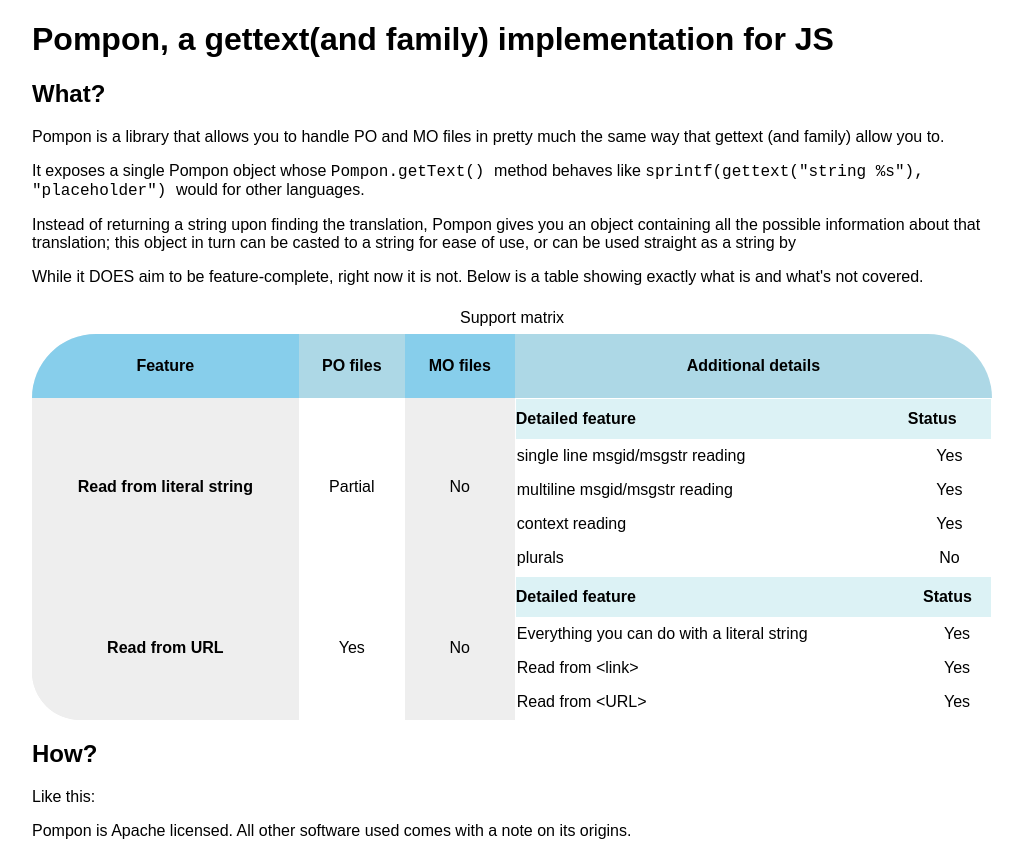
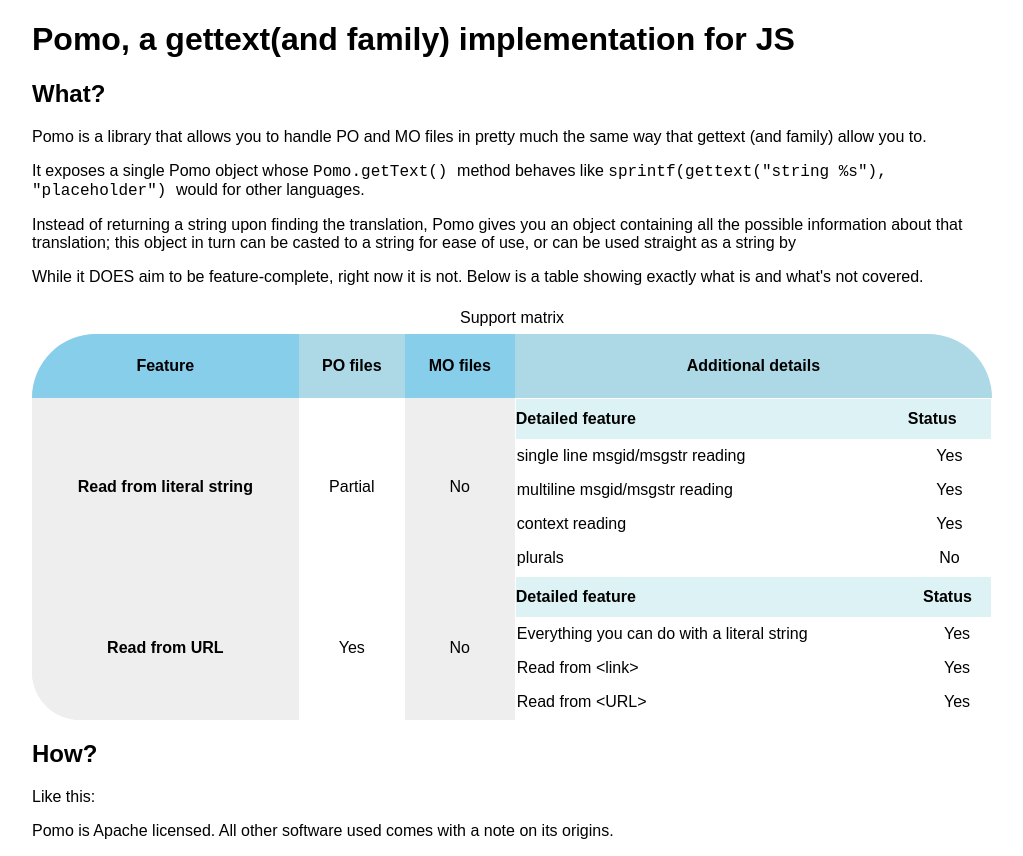
Before and after one commit to cfv1984/Pomo, a plain HTML site: page index.html in a window 1280 px wide. Shown: the whole page, without its empty margins (128-1151 px from the left). Drawn offline with Linux system fonts and the light colour scheme; no server answers; a script that the page names is missing.

Commit message:
updated index.html to reflect name change

```diff
--- a/index.html
+++ b/index.html
@@ -3,7 +3,7 @@
   <head>
     <link type="text/x-gettext-translation" href="po/es-ES.po" id="external-po" />
     <meta charset="UTF-8"/>
-    <title>Pompon, a gettext(and family) implementation for JS</title>
+    <title>Pomo, a gettext(and family) implementation for JS</title>
     <style>
       /*! normalize.css v1.1.0 | MIT License | git.io/normalize */
       article, aside, details, figcaption, figure, footer, header, hgroup, main, nav, section, summary {
@@ -284,7 +284,7 @@
   </head>
   <body>
     <header>
-      <h1>Pompon, a gettext(and family) implementation for JS</h1>
+      <h1>Pomo, a gettext(and family) implementation for JS</h1>
     </header>
     <section id="main">
       <article id="explanations">
@@ -292,13 +292,13 @@
           <h2>What?</h2>
         </header>
         <p>
-          Pompon is a library that allows you to handle PO and MO files in
+          Pomo is a library that allows you to handle PO and MO files in
           pretty much the same way that gettext (and family) allow you to.
         </p>
         <p>
-          It exposes a single Pompon object whose
+          It exposes a single Pomo object whose
           <code>
-            Pompon.getText()
+            Pomo.getText()
           </code>
           method behaves like
           <code>
@@ -307,7 +307,7 @@
           would for other languages.
         </p>
         <p>
-          Instead of returning a string upon finding the translation, Pompon gives you an object
+          Instead of returning a string upon finding the translation, Pomo gives you an object
           containing all the possible information about that translation; this object in turn can
           be casted to a string for ease of use, or can be used straight as a string by
         </p>
@@ -408,10 +408,10 @@
     </aside>
     <footer>
       <p>
-        Pompon is Apache licensed. All other software used comes with a note on its origins.
+        Pomo is Apache licensed. All other software used comes with a note on its origins.
       </p>
     </footer>
-    <!--<script type="text/javascript" src="js/pompon.min.js"></script>-->
+    <!--<script type="text/javascript" src="js/Pomo.min.js"></script>-->
     <script type="text/javascript" src="js/pomo.js"></script>
     <script>
     onload = function(){
```
